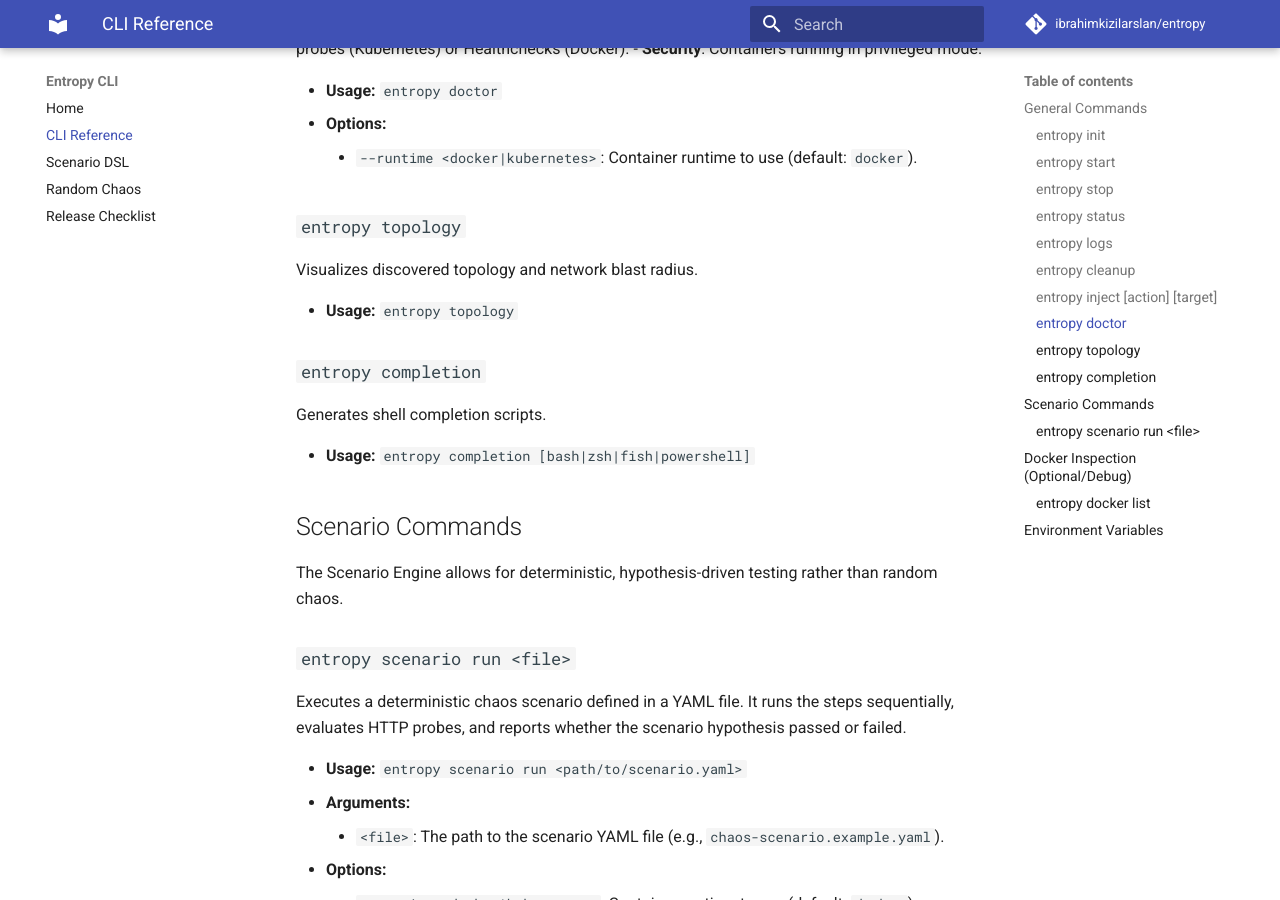
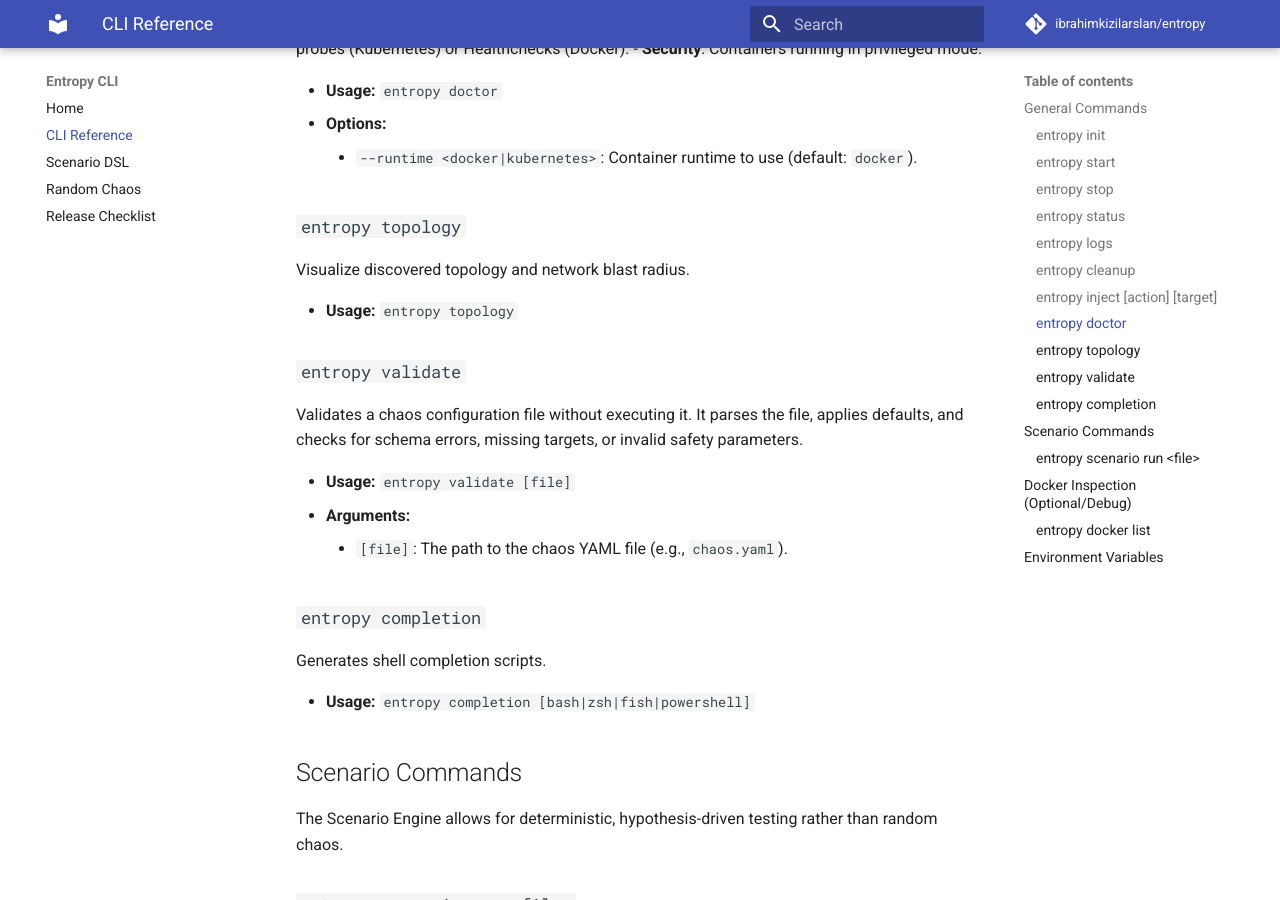
Before and after one commit to ibrahimkizilarslan/entropy, an MkDocs documentation site: the page built from docs/cli-reference.md, in a window 1280 px wide and 900 px high, scrolled down 2426 px. Built offline with MkDocs 1.6.1 and Material for MkDocs 9.7.7, drawn with Linux system fonts in a browser that asks for light colours; comment, search, counter and statistics services are not loaded.

Commit message:
docs: add Why Entropy comparison and document validate command
- Added a 'Why Entropy?' section to README.md with a feature
  comparison table against Chaos Mesh, LitmusChaos, and Chaos Monkey.
  This highlights Entropy's key differentiators: agentless architecture,
  zero-config setup, and dual Docker/K8s support.
- Added documentation for the 'validate' command in README.md and
  docs/cli-reference.md to ensure users can discover and use this
  helpful config validation utility.

```diff
--- a/docs/cli-reference.md
+++ b/docs/cli-reference.md
@@ -75,9 +75,16 @@
     *   `--runtime <docker|kubernetes>`: Container runtime to use (default: `docker`).
 
 ### `entropy topology`
-Visualizes discovered topology and network blast radius.
+Visualize discovered topology and network blast radius.
 
 *   **Usage:** `entropy topology`
+
+### `entropy validate`
+Validates a chaos configuration file without executing it. It parses the file, applies defaults, and checks for schema errors, missing targets, or invalid safety parameters.
+
+*   **Usage:** `entropy validate [file]`
+*   **Arguments:**
+    *   `[file]`: The path to the chaos YAML file (e.g., `chaos.yaml`).
 
 ### `entropy completion`
 Generates shell completion scripts.
```
Also changed, not shown: README.md (+14 -0 lines).
